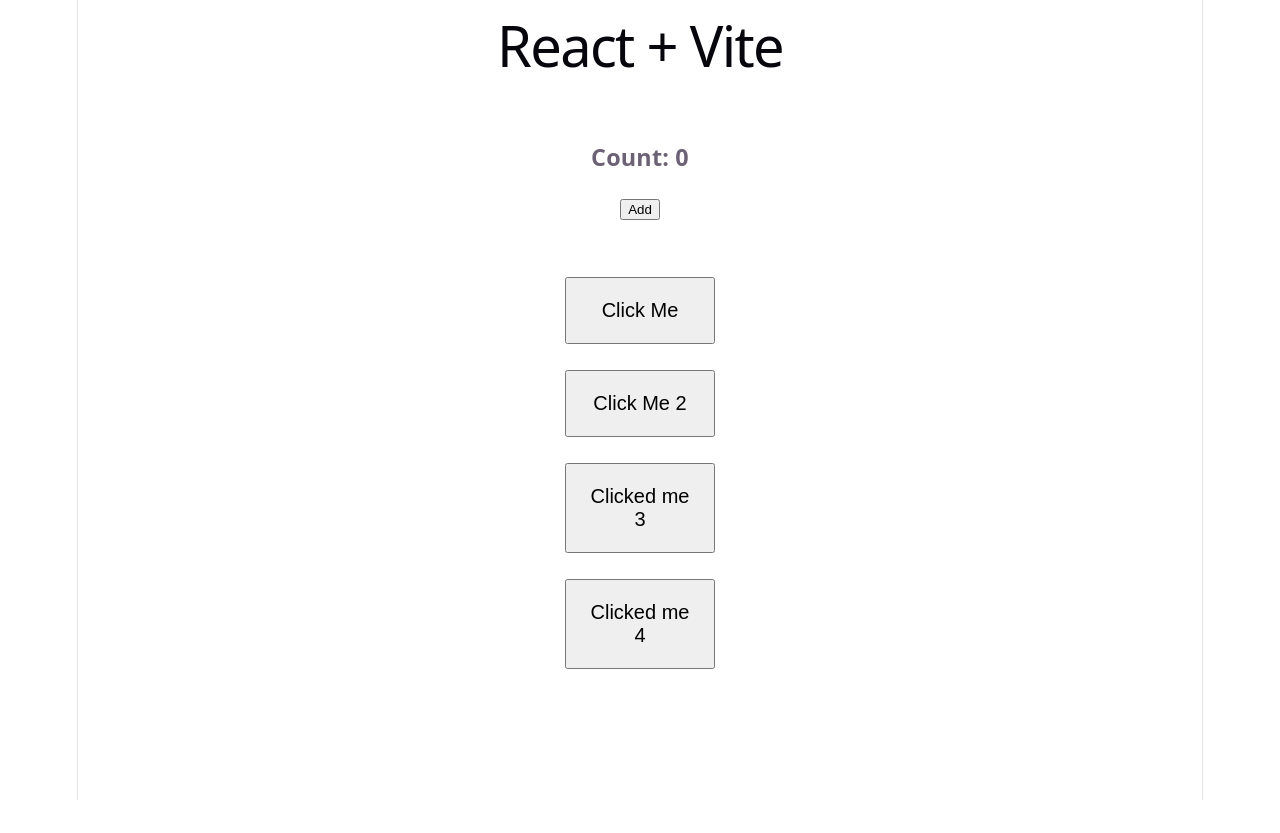
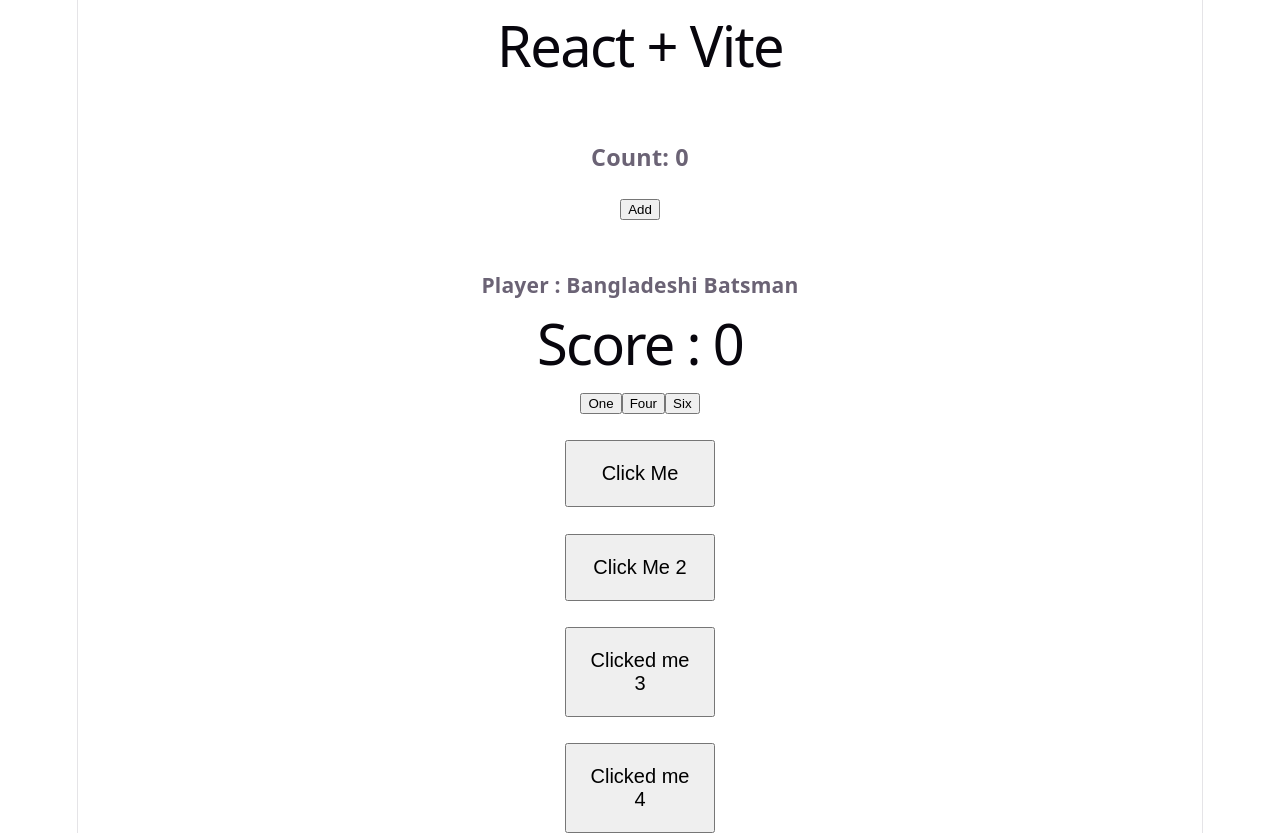
Before and after one commit to Masuda-Akter-Tisha/PH-Level-1-M-32, a React (Vite) app: page / in a window 1280 px wide. Before the commit the page ends 800 px from the top, so only its background shows below. Built offline with nearby package versions, Linux system fonts and the light colour scheme.

Commit message:
manage batsman score using useState hook

```diff
--- a/src/App.jsx
+++ b/src/App.jsx
@@ -1,5 +1,6 @@
 import Counter from './Counter';
 import './App.css'
+import Batsman from './Batsman';
 
 function App() {
   const clickHandling = () => {
@@ -14,6 +15,7 @@
     <>
     <h1>React + Vite</h1>
     <Counter></Counter>
+    <Batsman></Batsman>
     <br />
     {/* <button className='button' onclick = "clickHandling ()">Click Me</button> */}
     <button className='button' onClick= {clickHandling}>Click Me</button>
--- /dev/null
+++ b/src/Batsman.jsx
@@ -0,0 +1,24 @@
+import { useState } from "react"
+
+export default function Batsman () {
+    const [runs, setRuns] = useState (0);
+
+    const handleSingle = () => {
+        let newRuns = runs + 1;
+        setRuns (newRuns);
+    }
+    const handleSix = () => {
+        const newRuns = runs + 6;
+        setRuns (newRuns);
+    }
+    return (
+        <div>
+            <h3>Player : Bangladeshi Batsman</h3>
+            {runs > 50 && <p>Your Score : {runs}</p>}
+            <h1>Score : {runs}</h1>
+            <button onClick= {handleSingle}>One</button>
+            <button onClick = {() => setRuns (runs + 4)}>Four</button>
+            <button onClick = {handleSix}>Six</button>
+        </div>
+    )
+}
```
